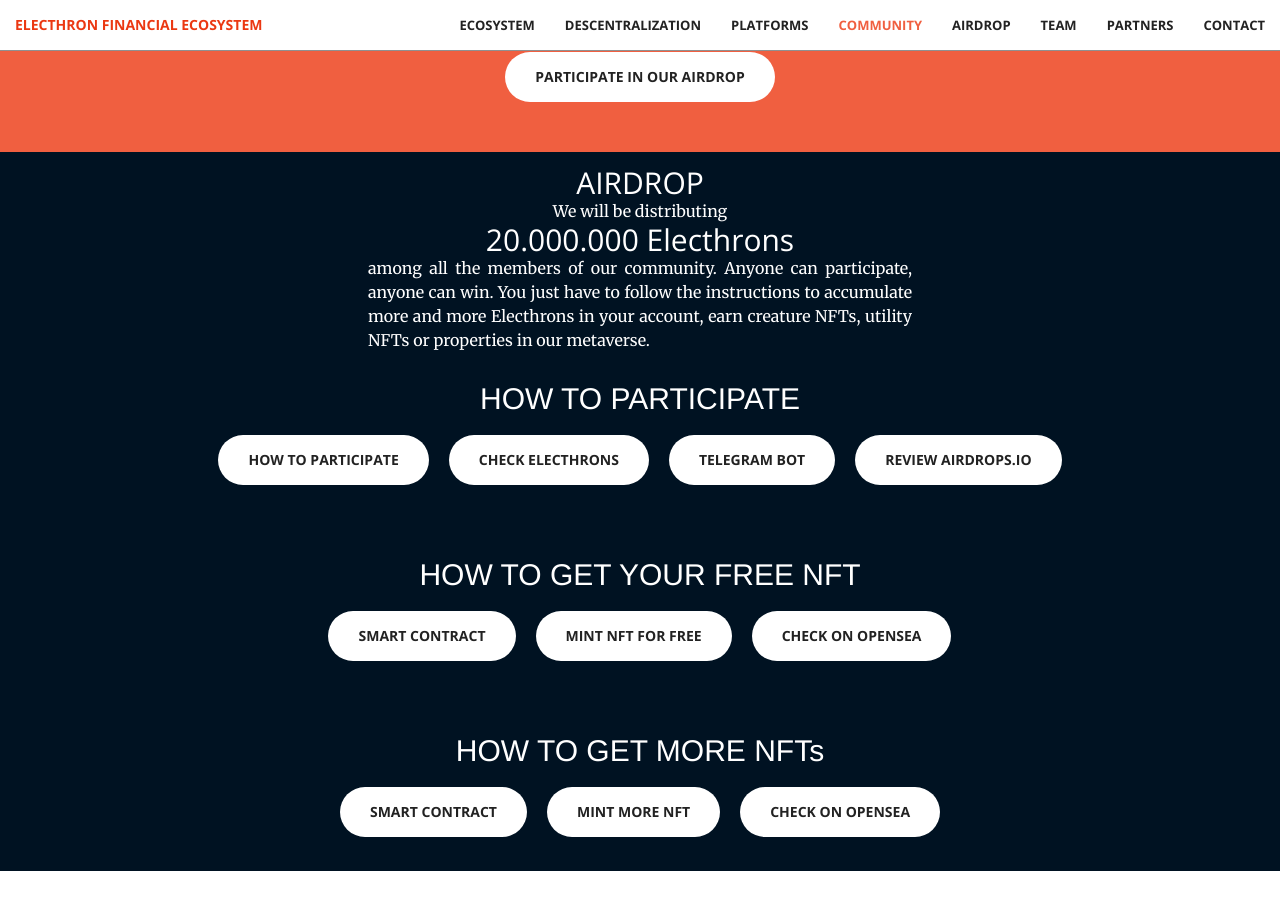
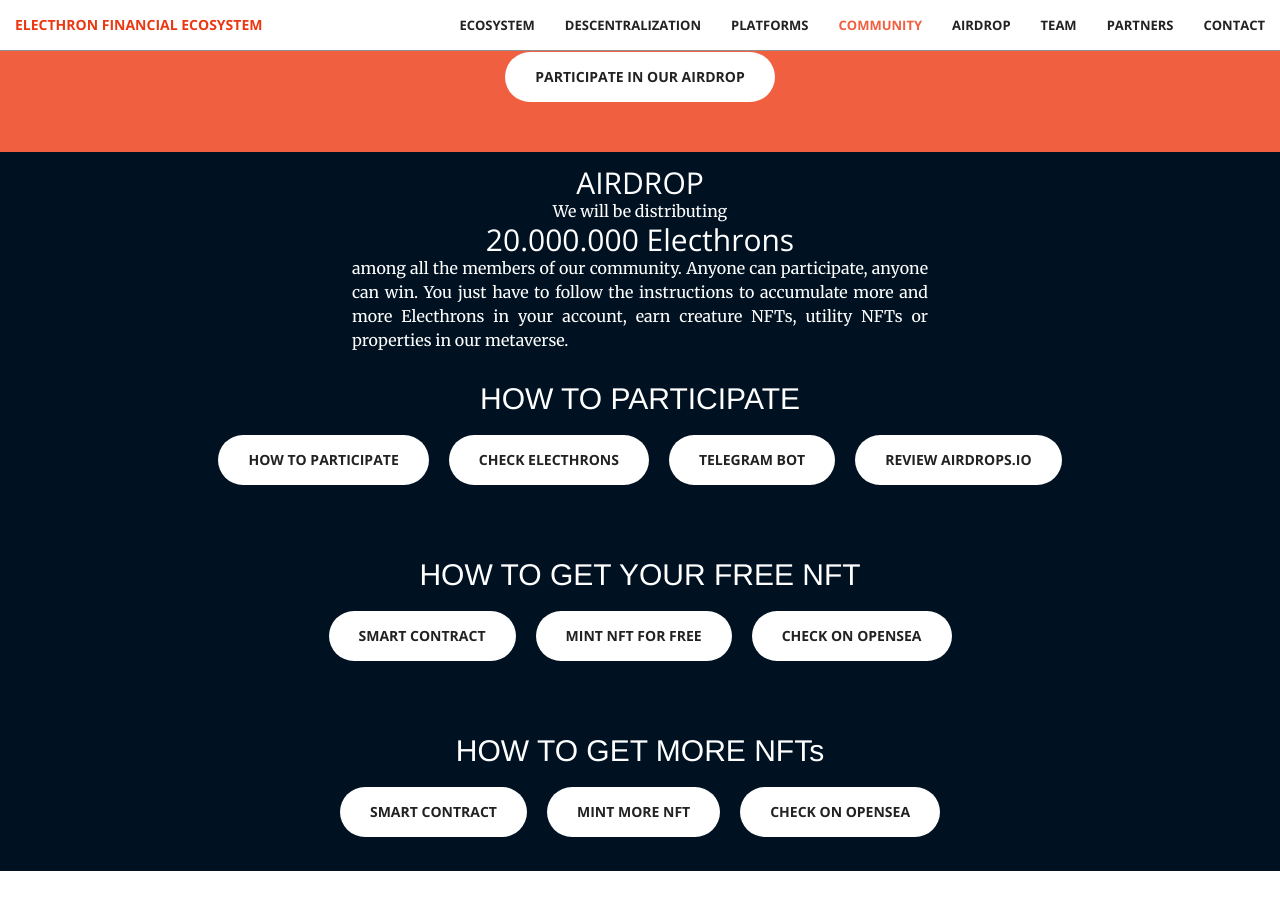
Before and after one commit to soujiang/soujiang.github.io, a Jekyll site: the page built from index.html, in a window 1280 px wide and 900 px high, scrolled down 3208 px. Built offline with Jekyll 4.4.1, drawn with Linux system fonts in a browser that asks for light colours.

Commit message:
AIRDROP TXT

```diff
--- a/_sass/_base.scss
+++ b/_sass/_base.scss
@@ -448,14 +448,14 @@ body {
 	padding: 1em 0 1em 0;
 }
 
-/*INTRO*/
+    /*INTRO -AIRDROP*/
 .airdropcontent {
 	display:flex;
 	flex-wrap:wrap;
 	flex-direction:column;
 	justify-content:center;
 	align-items:center;
-	width:85%;
+	width:90%;
 }
 
 .airdropcontent h2,
@@ -492,7 +492,7 @@ body {
 	width:50%;
 }
 
-/*BOTONES*/
+    /*BOTONES AIRDROP*/
 .air {
     margin:10px;
 }
```
